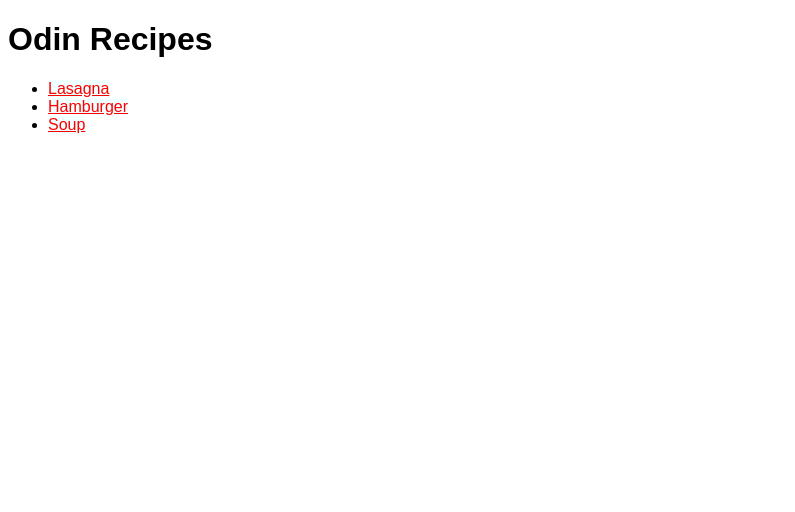
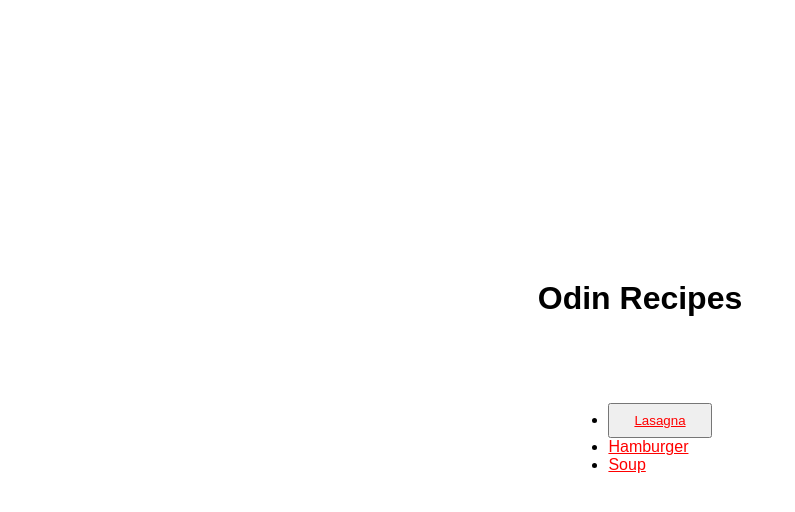
Before and after one commit to Kliffa/odin-recipes, a plain HTML site: page index.html in a window 1280 px wide. Shown: the whole page, without its empty margins (0-795 px from the left). Drawn offline with Linux system fonts and the light colour scheme.

Commit message:
Add some new styling

```diff
--- a/index.html
+++ b/index.html
@@ -7,12 +7,13 @@
     <link rel="stylesheet" href="styles.css"/>
 </head>
 <body>
-    <h1>Odin Recipes</h1>
-        <ul>
-            <li> <a href="recipes/lasagna.html"> Lasagna </a></li>
-            <li> <a href="recipes/hamburger.html"> Hamburger </a></li>
-            <li> <a href="recipes/soup.html"> Soup </a></li>
-        </ul>
+    <h1 class="mainheader">Odin Recipes</h1>
+
+            <ul class="myUL">
+                <li> <button><a href="recipes/lasagna.html"> Lasagna </a></button></li>
+                <li> <a href="recipes/hamburger.html"> Hamburger </a></li>
+                <li> <a href="recipes/soup.html"> Soup </a></li>
+            </ul>
 
 </body>
 </html>
--- a/styles.css
+++ b/styles.css
@@ -1,12 +1,24 @@
+html {
+    box-sizing: border-box;
+  }
+  *,
+  *::before,
+  *::after {
+    box-sizing: inherit;
+  }
 body{
     font-family: Arial, Helvetica, sans-serif;
+    text-align: center;
 }
 
  a{
     color: red;
     text-align: center; /*  I notice that this does not apply, I don't know why*/
-    background-color: azure;/*  Same here*/
 
+
+}
+button{
+    padding: 8px 24px;
 }
 
 h2 p {
@@ -21,7 +33,15 @@ img{
 }
 
 .Steps{
-    color: green;
     font-weight: 900;
     background-color:  lightgray;
 }
+.mainheader{
+    margin: 280px 0 70px 0;
+}
+
+ul.myUL,
+ol.myOL{
+    display: inline-block;
+    text-align: left;
+}
```
Also changed, not shown: recipes/hamburger.html (+9 -7 lines), recipes/lasagna.html (+1 -1 lines).
